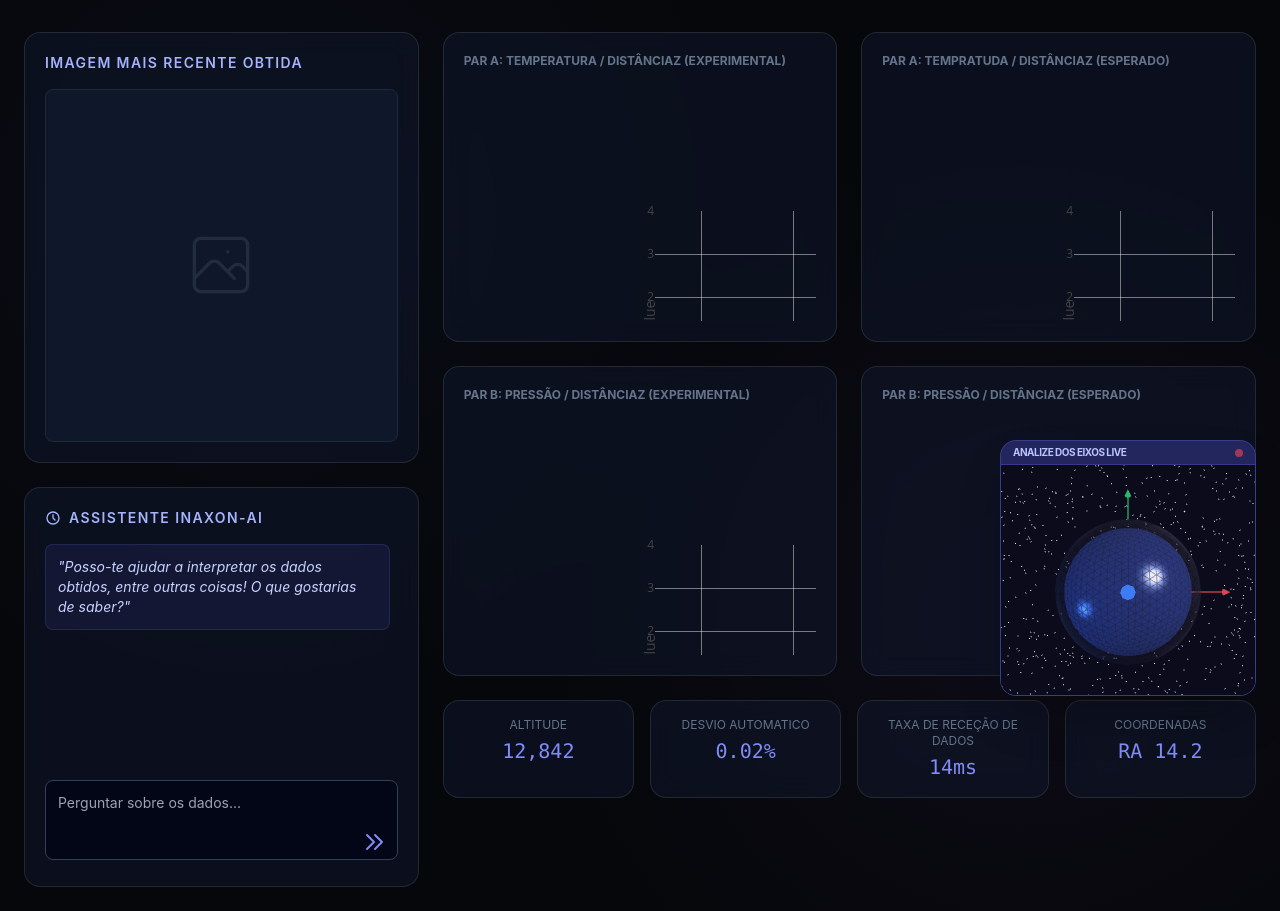
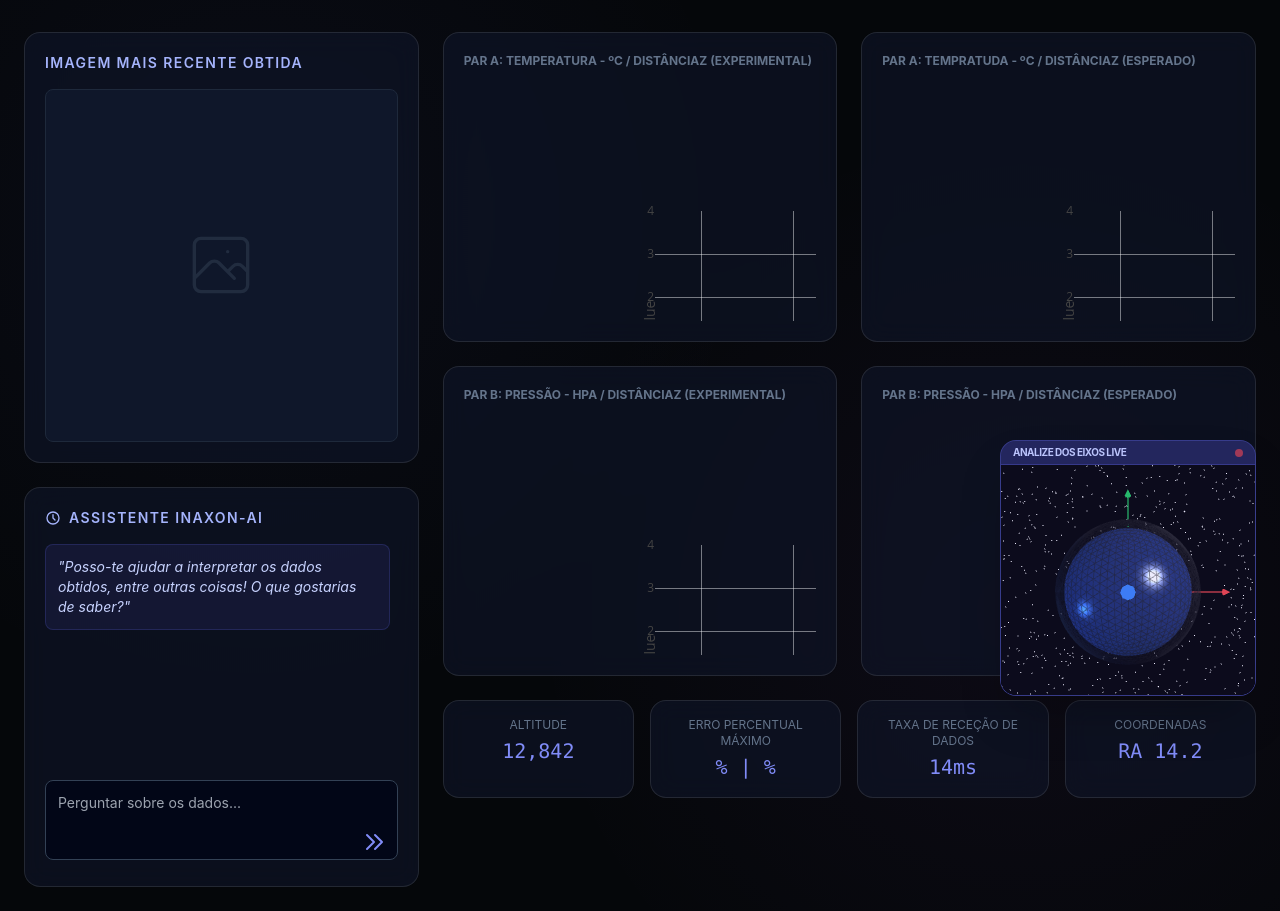
Before and after one commit to Shio-T0/Cansat-Project, a Flask app: page /charts in a window 1280 px wide. Shown: the part 80-991 px from the top of the page. Run offline with Flask 3, Linux system fonts and the light colour scheme; some libraries are stand-ins or nearby versions.

Commit message:
Percentual Error Implementation

```diff
--- a/InfoDisplay_Dashboard/main.py
+++ b/InfoDisplay_Dashboard/main.py
@@ -10,18 +10,11 @@
 #     "requests",
 # ]
 # ///
-COLOR_LIST = [
-    '#00FFF2',
-    '#4F86C6',
-    '#5100FF',
-    '#1294FF'
-]
 
 from flask import Flask, render_template, jsonify, request
 from flask_socketio import SocketIO, emit
 
 from threading import Thread, Event
-import requests
 from openai import OpenAI
 import time
 import random
@@ -29,8 +22,6 @@
 import os
 from dotenv import load_dotenv
 
-import plotly.graph_objs as go
-import plotly.offline as pyo
 
 
 app = Flask(__name__)
@@ -127,10 +118,11 @@
     while not thread_stop_event.is_set():
         time.sleep(0.5)
         x += 1
-        y1a = random.randint(1, 50)
-        y1b = random.randint(1, 50)
-        y2a = random.randint(1, 50)
-        y2b = random.randint(1, 50)
+        y1b = random.randint(8, 25)
+        y1a = y1b + random.randint(1, 3)
+
+        y2b = random.randint(899, 1013)
+        y2a = y2b + random.randint(4,15)
 
         data = {
             "x": x,
--- a/InfoDisplay_Dashboard/static/js/charts.js
+++ b/InfoDisplay_Dashboard/static/js/charts.js
@@ -126,6 +126,8 @@
 const socket = io.connect();
 
 let statusButton = document.getElementById("backendStatus");
+let deviationContainer1 = document.getElementById("deviation1");
+let deviationContainer2 = document.getElementById("deviation2");
 
 socket.on("connect", () => {
     console.log("Connected to Backend");
@@ -172,6 +174,26 @@
         x: [xData],
         y: [yData2B]
     }, {}, [0]);
+
+
+    let maxDeviation1 = 0;
+    let maxDeviation2 = 0;
+
+    if (data.y1b != 0 || data.y2b != 0) {
+        maxDeviation1 = (Math.abs(data.y1b - data.y1a) / data.y1b) * 100
+        maxDeviation2 = (Math.abs(data.y2b - data.y2a) / data.y2b) * 100
+    }
+
+    console.log("Dev1: ", maxDeviation1)
+    console.log("Dev2: ", maxDeviation2)
+
+    if (+deviationContainer1.textContent < maxDeviation1) {
+        deviationContainer1.textContent = maxDeviation1.toFixed(2)
+    }
+    if (+deviationContainer2.textContent < maxDeviation2) {
+        deviationContainer2.textContent = maxDeviation2.toFixed(2)
+    }
+
 });
 
 statusButton.addEventListener('click', () => {
--- a/InfoDisplay_Dashboard/templates/charts.html
+++ b/InfoDisplay_Dashboard/templates/charts.html
@@ -74,13 +74,13 @@
         <!-- PAIR 1: SCATTER GRAPHS -->
         <div class="grid grid-cols-1 md:grid-cols-2 gap-6">
             <section class="glass-panel p-5">
-                <h3 class="text-xs font-bold text-slate-500 mb-3 uppercase">Par A: Temperatura / DistânciaZ (Experimental)</h3>
+                <h3 class="text-xs font-bold text-slate-500 mb-3 uppercase">Par A: Temperatura - ºC / DistânciaZ (Experimental)</h3>
                 <!-- GRAPH HOLDER 1A -->
                 <div id="graph-1a" class="chart-placeholder text-slate-600">
                 </div>
             </section>
             <section class="glass-panel p-5">
-                <h3 class="text-xs font-bold text-slate-500 mb-3 uppercase">Par A: Tempratuda / DistânciaZ (Esperado)</h3>
+                <h3 class="text-xs font-bold text-slate-500 mb-3 uppercase">Par A: Tempratuda - ºC / DistânciaZ (Esperado)</h3>
                 <!-- GRAPH HOLDER 1B -->
                 <div id="graph-1b" class="chart-placeholder text-slate-600">
 
@@ -91,14 +91,14 @@
         <!-- PAIR 2: SCATTER GRAPHS -->
         <div class="grid grid-cols-1 md:grid-cols-2 gap-6">
             <section class="glass-panel p-5">
-                <h3 class="text-xs font-bold text-slate-500 mb-3 uppercase">Par B: Pressão / DistânciaZ (Experimental)</h3>
+                <h3 class="text-xs font-bold text-slate-500 mb-3 uppercase">Par B: Pressão - hPa / DistânciaZ (Experimental)</h3>
                 <!-- GRAPH HOLDER 2A -->
                 <div id="graph-2a" class="chart-placeholder text-slate-600">
 
                 </div>
             </section>
             <section class="glass-panel p-5">
-                <h3 class="text-xs font-bold text-slate-500 mb-3 uppercase">Par B: Pressão / DistânciaZ (Esperado)</h3>
+                <h3 class="text-xs font-bold text-slate-500 mb-3 uppercase">Par B: Pressão - hPa / DistânciaZ (Esperado)</h3>
                 <!-- GRAPH HOLDER 2B -->
                 <div id="graph-2b" class="chart-placeholder text-slate-600">
 
@@ -113,8 +113,8 @@
                 <div class="text-xl font-mono text-indigo-400">12,842</div>
             </div>
             <div class="glass-panel p-4 text-center">
-                <div class="text-xs text-slate-500 mb-1">DESVIO AUTOMATICO</div>
-                <div class="text-xl font-mono text-indigo-400">0.02%</div>
+                <div class="text-xs text-slate-500 mb-1">ERRO PERCENTUAL MÁXIMO</div>
+                <div class="text-xl font-mono text-indigo-400"><span id="deviation1"></span>% | <span id="deviation2"></span>%</div>
             </div>
             <div class="glass-panel p-4 text-center">
                 <div class="text-xs text-slate-500 mb-1">TAXA DE RECEÇÃO DE DADOS</div>
```
